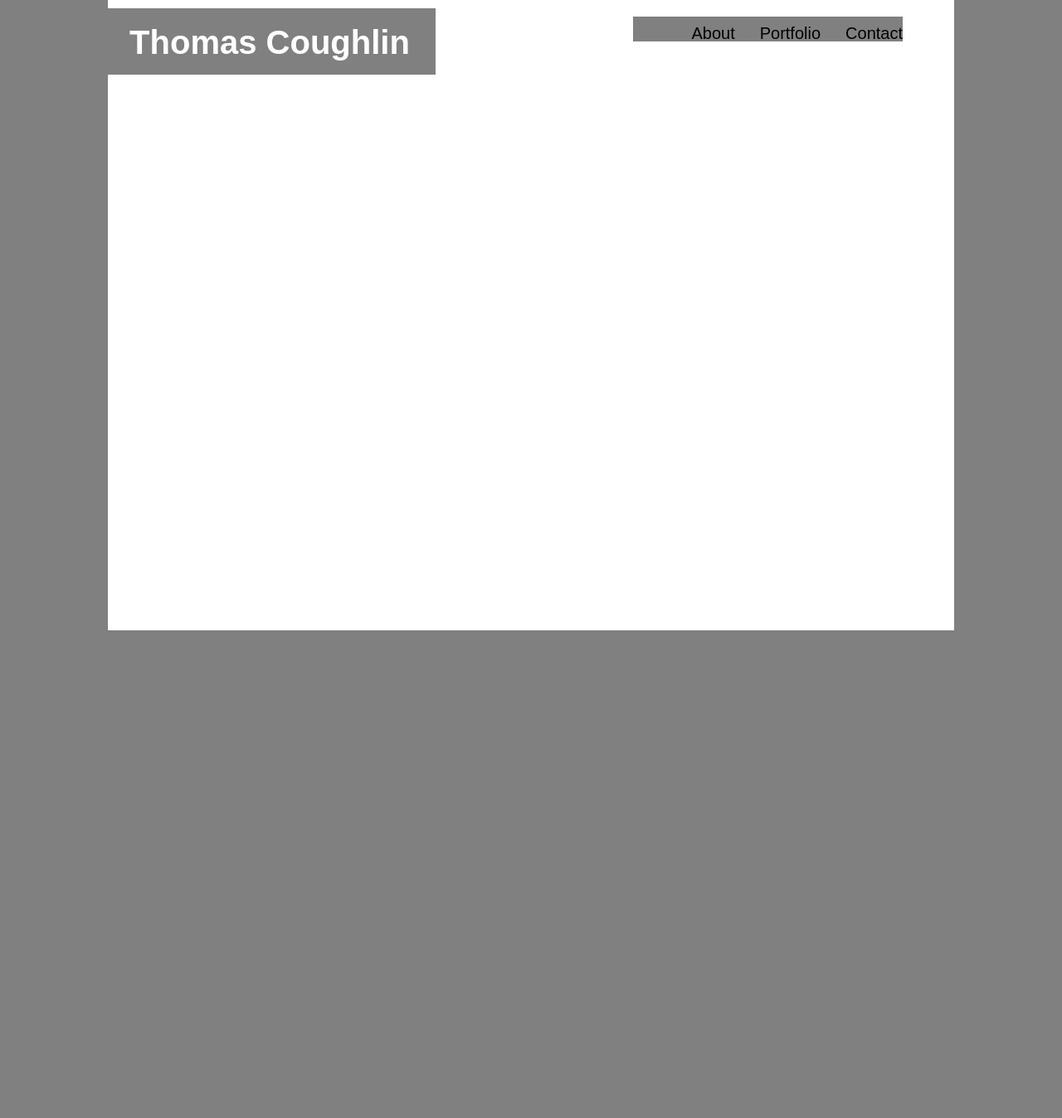
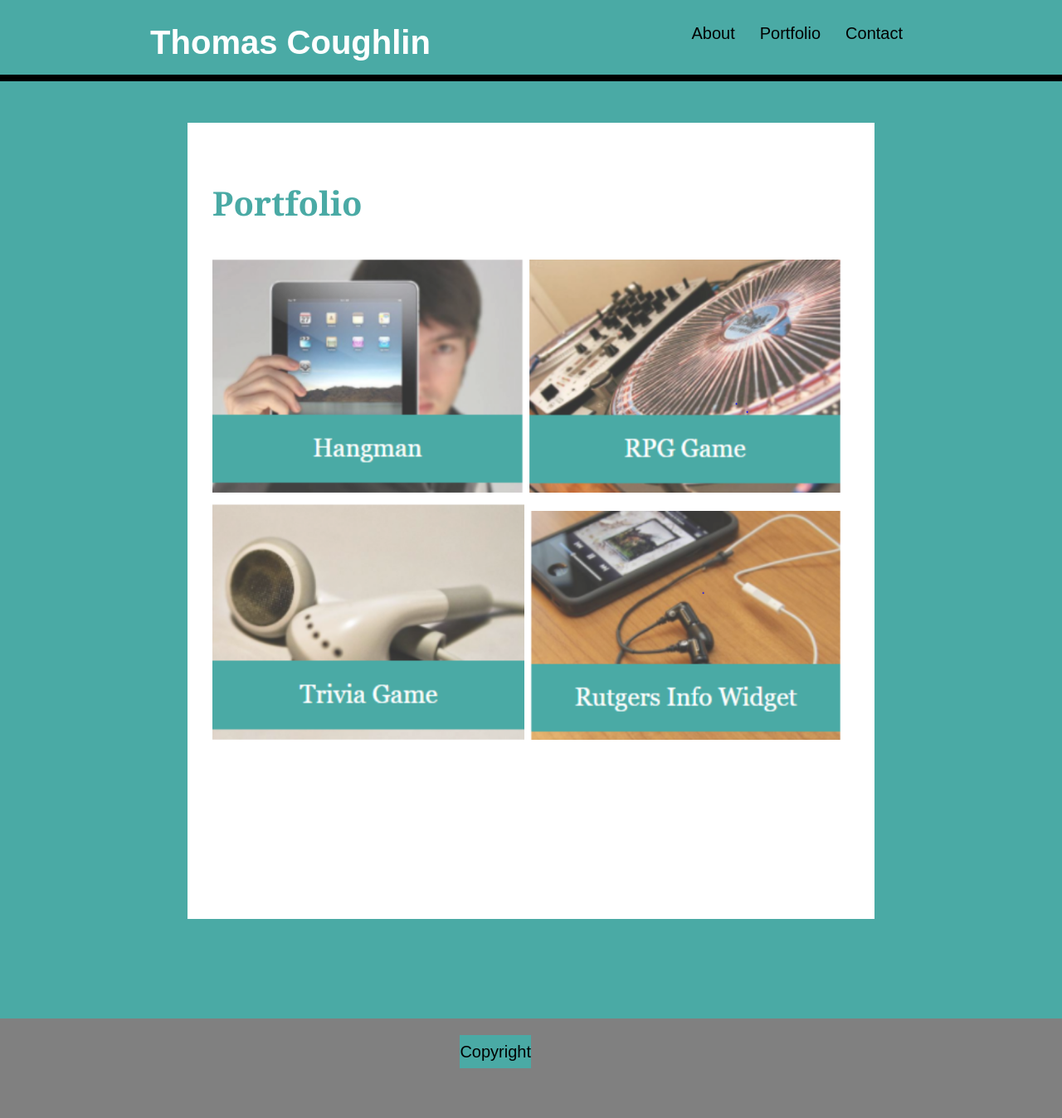
Before and after one commit to tcough99/Basic-Portfolio, a plain HTML site: page portfolio.html in a window 1280 px wide. Shown: the whole page at 83% size. Before the commit the page ends 800 px from the top, so only its background shows below. Drawn offline with Linux system fonts and the light colour scheme.

Commit message:
Portfolio

```diff
--- a/Assets/style.css
+++ b/Assets/style.css
@@ -1,7 +1,7 @@
 
 *{
     font-family: Arial, Helvetica, sans-serif;
-    background-color: grey;
+    background-color: #4aaaa5;
 }
 
 /*Homepage*/
@@ -41,10 +41,11 @@ a {
     font-size: 40px;
     position: relative;
     top: 10px;
-    left: 125px;
+    left: 150px;
     text-align: center;
     font-family: Georgia, 'Times New Roman', Times, serif;
     z-index: 1;
+    border-color:black;
 }
 
 
@@ -84,11 +85,18 @@ h1 {
     align-items: center;
     background-color: grey;
     flex-direction: row;
-    height: 100px;
+    height: 120px;
     width: 100%;
     position: relative;
     top: 0px;
     border-color: #cccccc
+}
+.copyright {
+    position: relative;
+    bottom: 0px;
+    text-align: center;
+    float: right;
+    right: 50%;
 }
 
 
@@ -97,12 +105,13 @@ h1 {
 
 form {
     margin: 0 auto;
-    width: 400px;
+    width: 800px;
     padding: 1em;
     border: 1px solid #CCC;
     border-radius: 1em;
     position: relative;
-    top: 200px;
+    top: 100px;
+    height: 350px;
   }
 
   form div + div {
@@ -138,3 +147,20 @@ form {
   button {
     margin-left: .5em;
   }
+
+
+  /*Portfolio Page*/
+
+#portfolioo {
+    background-color: #ffffff;
+    width: 60%;
+    vertical-align: middle;
+    height: 900px;
+    padding: 30px;
+    margin: auto;
+    border-color:#dddddd;
+}
+
+.hangman {
+    width:49%;
+}
--- a/portfolio.html
+++ b/portfolio.html
@@ -13,20 +13,47 @@
                <li><a href="portfolio.html"></a>Portfolio</li>
                <li><a href="contact.html"></a>Contact</li>
            </ul>
+       <br>
+       <br>
+       <hr style="border: 4px solid black;" />
+       <br>
 
-        <div class="about-zone" id="about">
+
+       <div class="about-zone-" id="portfolioo">
 
            <p>
+                   <h1>Portfolio</h1>
 
-                </p>
+                   <img src="Assets/Images/Hangman.PNG" class="hangman" >
+                   <img src="Assets/Images/RPGGame.PNG" class="hangman" >
+                   <img src="Assets/Images/TriviaGame.PNG" class="hangman" >
+                   <img src="Assets/Images/Rutgers.PNG" class="hangman" >
+
+
        </div>
 
-</body>
+       <br>
+       <br>
+       <br>
+
+
+       <footer class="bottom">
+           <p class="copyright">Copyright</p>
+       </footer>
+
+
+
+       </footer>
 
 
 
 
 
+
+
+   </body>
+
+   </html>
 
 
 
```
Also changed, not shown: contact.html (+7 -1 lines), index.html (+9 -7 lines), Assets/Images/Hangman.PNG (added), Assets/Images/RPGGame.PNG (added), Assets/Images/Rutgers.PNG (added), Assets/Images/TriviaGame.PNG (added), 1 other file. Lines whose indentation alone changed are shown as unchanged.
